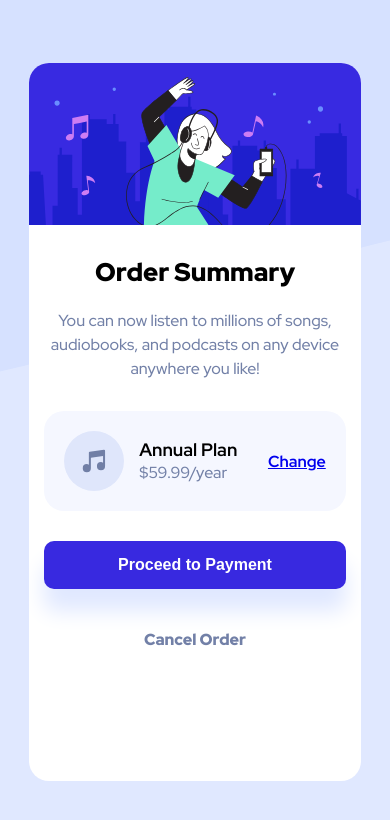
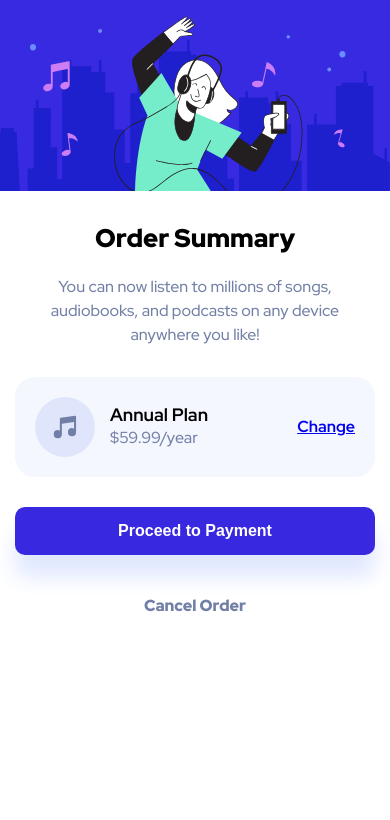
Before and after one commit to ChrisThauer/order-summary-component, a plain HTML site: page index.html in a window 390 px wide. Drawn offline with Linux system fonts and the light colour scheme.

Commit message:
Fixed styling issues with smaller device sizes

```diff
--- a/css/style.css
+++ b/css/style.css
@@ -143,8 +143,13 @@ h2 {
 /* MEDIA QUERIES */
 @media (max-width: 500px) {
     .container {
-        width: 85%;
-        height: 85%;
+        width: 100%;
+        height: 100vh;
+        border-radius: 0;
+    }
+
+    .container img {
+        border-radius: 0;
     }
 
     .content {
@@ -158,4 +163,5 @@ h2 {
     .plan-details h2 {
         font-size: 18px;
     }
+
 }
```
Also changed, not shown: img/favicon-32x32.png (renamed from favicon-32x32.png).
